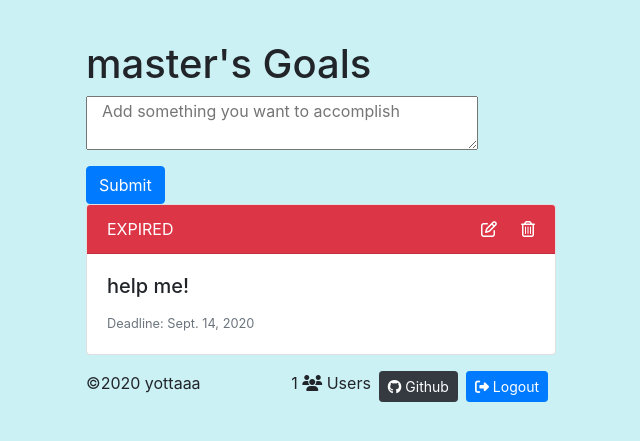
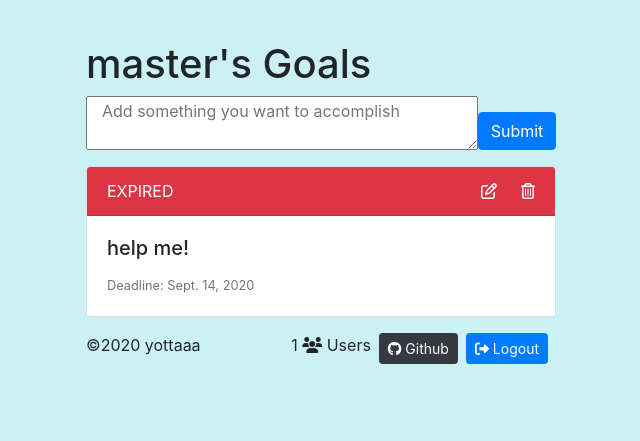
Before and after one commit to yottaaa/todowithdeadline, a Django app: page /todo/ in a window 1280 px wide. Shown: the top 441 px of the page, without its empty margins (319-959 px from the left). Run offline with Django 3.2, Linux system fonts and the light colour scheme; a user stored in the database is signed in; data comes from the database, SQL or seed files in the repository; some libraries are stand-ins or nearby versions.

Commit message:
add col in btn

```diff
--- a/todoapp/templates/todoapp/index.html
+++ b/todoapp/templates/todoapp/index.html
@@ -10,7 +10,7 @@
                 <form action="{% url 'addtask' %}" method="POST" class="form-inline">
                     {% csrf_token %}
                     <textarea class="form-group col-10 mb-3" name='task' placeholder="Add something you want to accomplish" style="width: 100%;"></textarea>
-                    <input class="btn btn-primary form-group" type="submit">
+                    <input class="btn btn-primary col-2" type="submit">
                 </form>
             </div>
             <div class="col-12">
```
